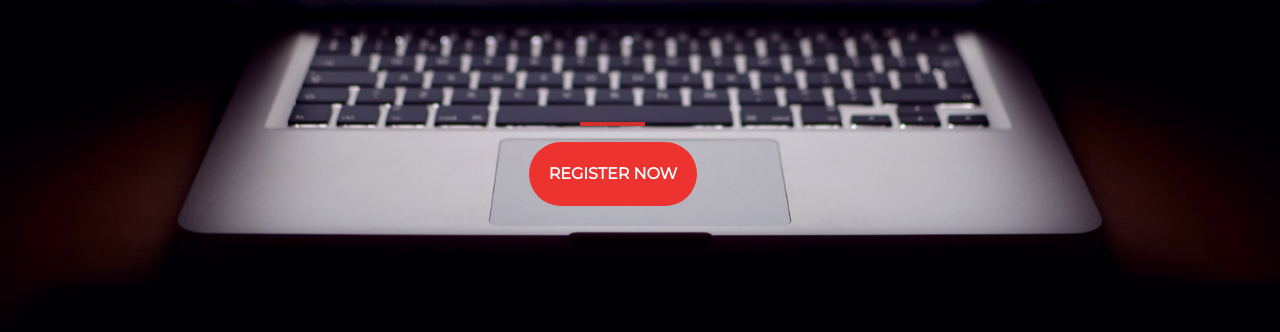
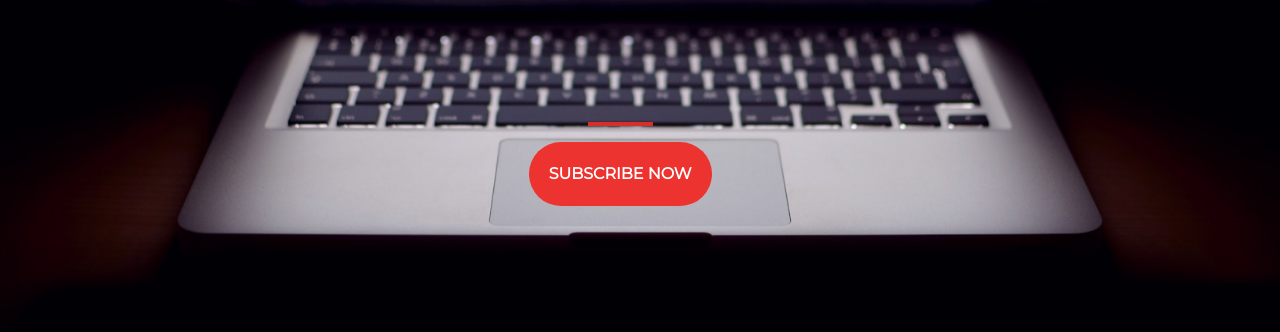
Before and after one commit to Melkam-code/my_startup_landing_page, a plain HTML site: page index.html in a window 1280 px wide. Shown: the part 332-664 px from the top of the page. Drawn offline with nearby package versions, Linux system fonts and the light colour scheme.

Commit message:
Linking button to a MailChimp page

```diff
--- a/index.html
+++ b/index.html
@@ -28,7 +28,7 @@
 
       <section class="text-center col-12">
         <hr>
-        <button class="btn btn-primary btn-xl">Register Now</button>
+        <a href="https://mailchi.mp/2f264c24cac8/startup"><button class="btn btn-primary btn-xl">Subscribe Now</button></a>
       </section>
     </div>
   </div>
```
